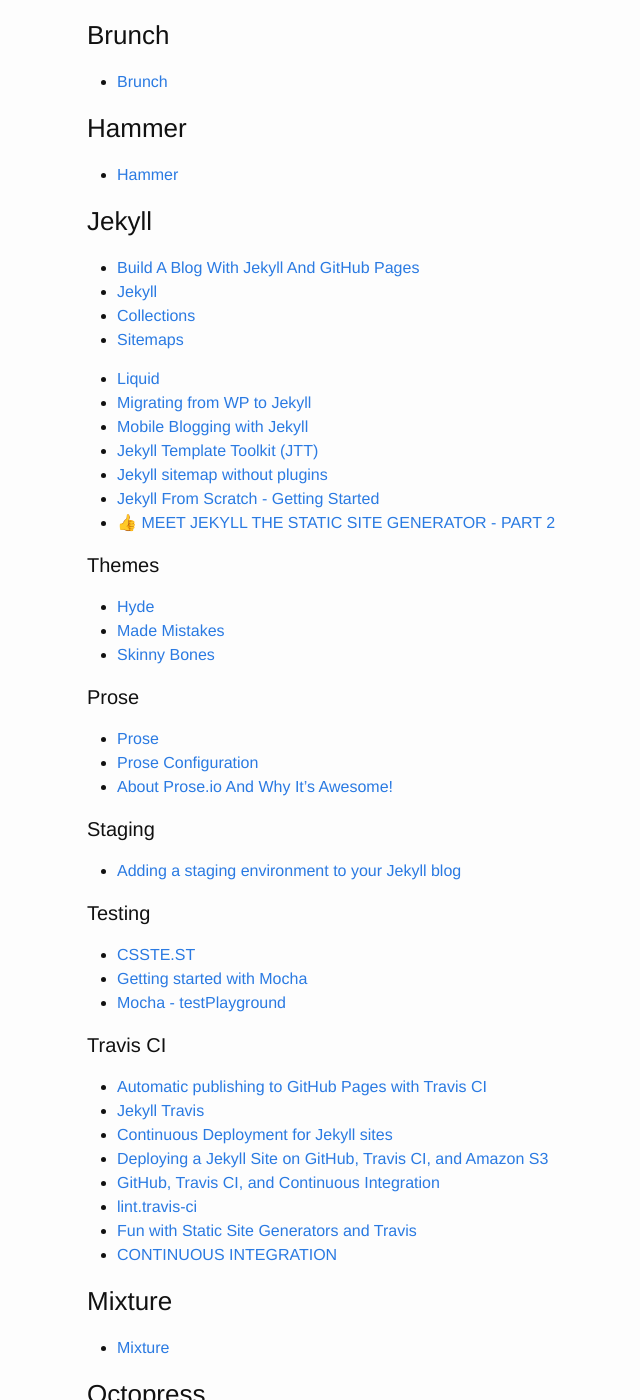
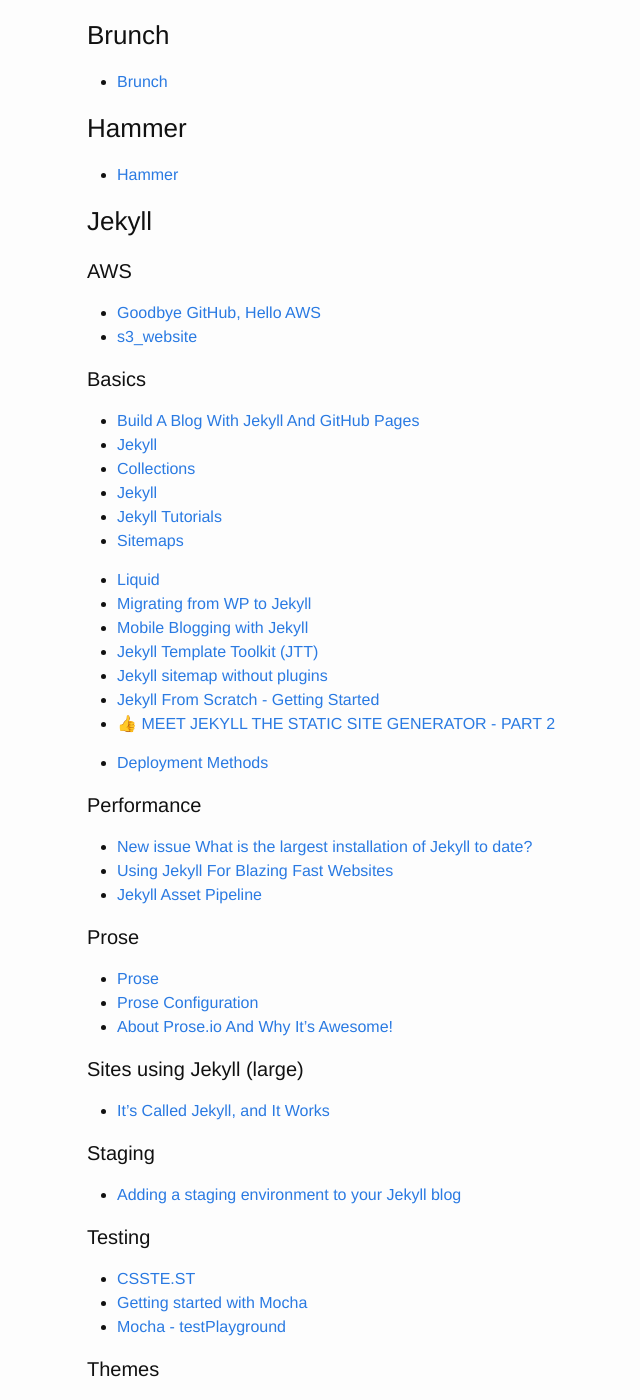
Before and after one commit to brownerd/brownerd.github.io, a Jekyll site: the page built from _posts/2014-10-06-reading-list-2014.md, in a window 1280 px wide and 1400 px high, scrolled down 9312 px. Shown: the whole window, without its empty margins (183-823 px from the left). Built offline with Jekyll 4.4.1, drawn with Linux system fonts in a browser that asks for light colours; emoji names are drawn with the system emoji font; some of the changed text lies outside the part shown.

Commit message:
add jekyll resources about performance and AWS

```diff
--- a/_posts/2014-10-06-reading-list-2014.md
+++ b/_posts/2014-10-06-reading-list-2014.md
@@ -430,9 +430,19 @@ I use/test out a lot of apps :punch:
 
 ### Jekyll
 
+#### AWS
+
+- [Goodbye GitHub, Hello AWS](http://www.lostdecadegames.com/goodbye-github-hello-aws/)
+- [s3_website](https://github.com/laurilehmijoki/s3_website)
+
+
+
+#### Basics
 - [Build A Blog With Jekyll And GitHub Pages](http://www.smashingmagazine.com/2014/08/01/build-blog-jekyll-github-pages/)
 - [Jekyll](http://jekyllrb.com/docs/github-pages/)
 - [Collections](http://jekyllrb.com/docs/collections/)
+- [Jekyll](https://leanpub.com/jekyll)
+- [Jekyll Tutorials](https://www.andrewmunsell.com/tutorials)
 - [Sitemaps](https://help.github.com/articles/sitemaps-for-github-pages)
 
 - [Liquid](http://rubydoc.info/gems/liquid)
@@ -443,18 +453,23 @@ I use/test out a lot of apps :punch:
 - [Jekyll From Scratch - Getting Started](http://pixelcog.com/blog/2013/jekyll-from-scratch-introduction/)
 - [:+1: MEET JEKYLL THE STATIC SITE GENERATOR - PART 2](http://samheuck.com/tools/meet-jekyll-the-static-site-generator-part-2/)
 
-#### Themes
-
-- [Hyde](https://github.com/poole/hyde)
-- [Made Mistakes](https://github.com/mmistakes/made-mistakes)
-- [Skinny Bones](https://github.com/mmistakes/skinny-bones-jekyll)
-
+- [Deployment Methods](http://jekyllrb.com/docs/deployment-methods/)
+
+
+#### Performance
+- [
+New issue
+What is the largest installation of Jekyll to date?](https://github.com/jekyll/jekyll/issues/1806)
+- [Using Jekyll For Blazing Fast Websites](https://www.andrewmunsell.com/blog/using-jekyll-for-blazing-fast-website3s)
+- [Jekyll Asset Pipeline](https://github.com/matthodan/jekyll-asset-pipeline)
 
 #### Prose
 - [Prose](http://prose.io)
 - [Prose Configuration](https://github.com/prose/prose/wiki/Prose-Configuration)
 - [About Prose.io And Why It's Awesome!](http://blog.weinberg.me/2013/06/04/about-prose-io/)
 
+#### Sites using Jekyll (large)
+- [It's Called Jekyll, and It Works](http://www.developmentseed.org/blog/2013/10/24/its-called-jekyll/)
 
 #### Staging
 
@@ -467,6 +482,12 @@ I use/test out a lot of apps :punch:
 - [Getting started with Mocha](https://medium.com/@_jh3y/getting-started-with-mocha-bfa20d403186)
 - [Mocha - testPlayground](https://github.com/jh3y/testPlayground)
 
+
+#### Themes
+
+- [Hyde](https://github.com/poole/hyde)
+- [Made Mistakes](https://github.com/mmistakes/made-mistakes)
+- [Skinny Bones](https://github.com/mmistakes/skinny-bones-jekyll)
 
 
 #### Travis CI
@@ -479,8 +500,6 @@ I use/test out a lot of apps :punch:
 - [lint.travis-ci](http://lint.travis-ci.org/)
 - [Fun with Static Site Generators and Travis](http://wesleyhales.com/blog/2013/03/29/Fun-with-Static-Site-Generators-and-Travis/)
 - [CONTINUOUS INTEGRATION](http://hardy.io/continuous-integration.html)
-
-
 
 
 ### Mixture
```
